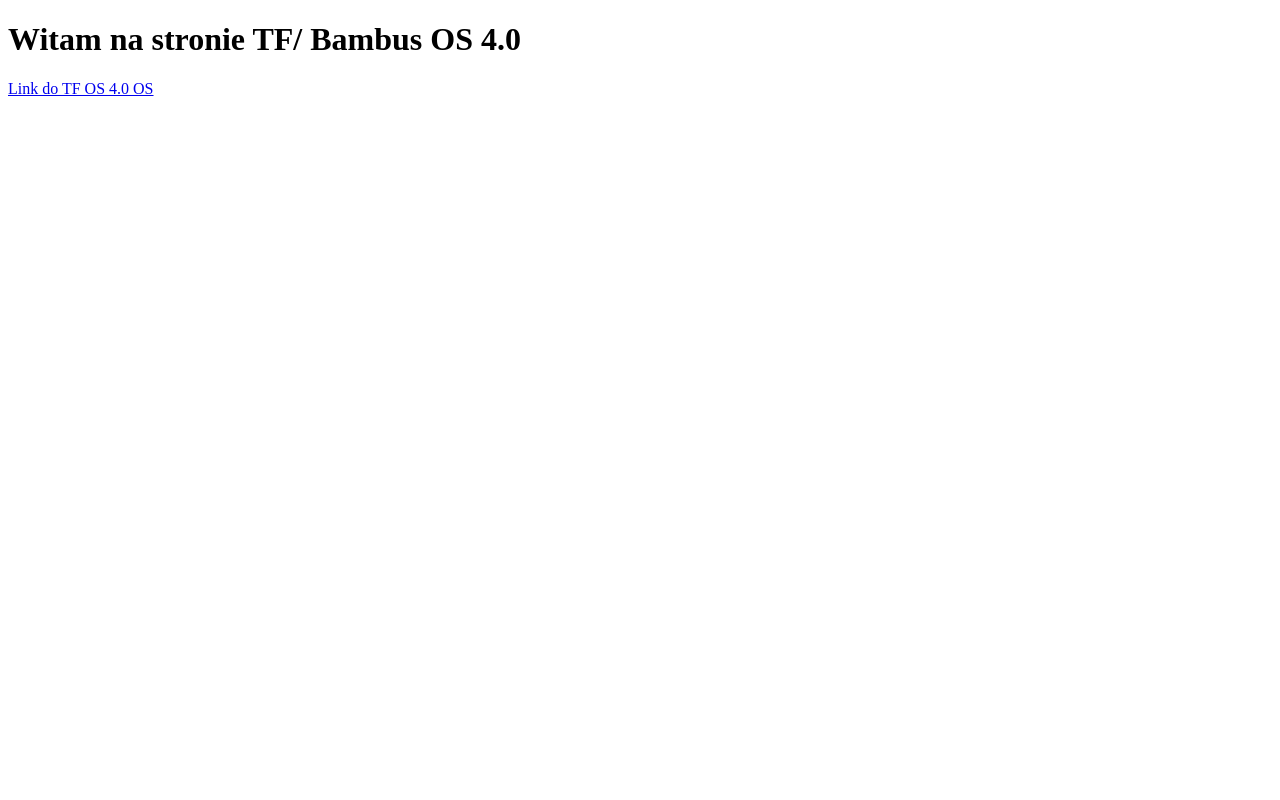
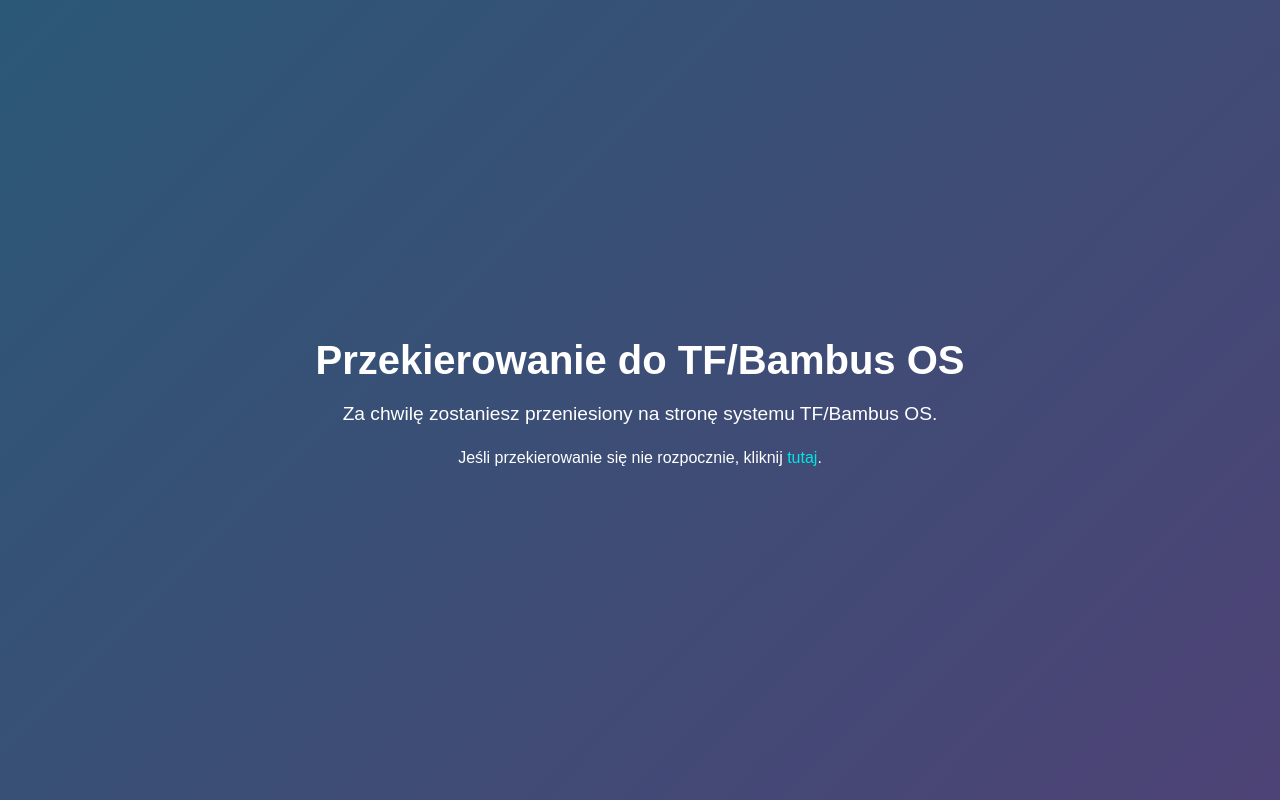
Before and after one commit to TFOS-PL/TF10, a plain HTML site: page index.html in a window 1280 px wide. Drawn offline with Linux system fonts and the light colour scheme.

Commit message:
Update index.html

```diff
--- a/index.html
+++ b/index.html
@@ -1,12 +1,66 @@
 <!DOCTYPE html>
-<html>
+<html lang="pl">
 <head>
-<title>TF/Bambus OS 4.0 </title>
+    <meta charset="UTF-8">
+    <meta name="viewport" content="width=device-width, initial-scale=1.0">
+    <meta http-equiv="refresh" content="5; url=TWÓJ_ADRES_STRONY">
+    <title>Przekierowanie</title>
+    <style>
+        body {
+            margin: 0;
+            font-family: Arial, sans-serif;
+            display: flex;
+            justify-content: center;
+            align-items: center;
+            height: 100vh;
+            background: linear-gradient(135deg, #2b5876, #4e4376);
+            color: white;
+            overflow: hidden;
+        }
+        .container {
+            text-align: center;
+            animation: fadeIn 1.5s ease-in-out;
+        }
+        h1 {
+            font-size: 2.5rem;
+            margin: 0.5em 0;
+            animation: slideIn 2s ease-in-out;
+        }
+        p {
+            font-size: 1.2rem;
+            margin: 1em 0;
+            animation: slideIn 2s ease-in-out 0.5s;
+        }
+        .redirect {
+            font-size: 1rem;
+            margin-top: 1.5em;
+            animation: fadeIn 2.5s ease-in-out;
+        }
+        @keyframes fadeIn {
+            from {
+                opacity: 0;
+            }
+            to {
+                opacity: 1;
+            }
+        }
+        @keyframes slideIn {
+            from {
+                transform: translateY(50px);
+                opacity: 0;
+            }
+            to {
+                transform: translateY(0);
+                opacity: 1;
+            }
+        }
+    </style>
 </head>
 <body>
-
-<h1>Witam na stronie TF/ Bambus OS 4.0</h1>
-<a href=link/">Link do TF OS 4.0 OS</a>
-
+    <div class="container">
+        <h1>Przekierowanie do TF/Bambus OS</h1>
+        <p>Za chwilę zostaniesz przeniesiony na stronę systemu TF/Bambus OS.</p>
+        <p class="redirect">Jeśli przekierowanie się nie rozpocznie, kliknij <a href="TWÓJ_ADRES_STRONY" style="color: #00e6e6; text-decoration: none;">tutaj</a>.</p>
+    </div>
 </body>
 </html>
```
